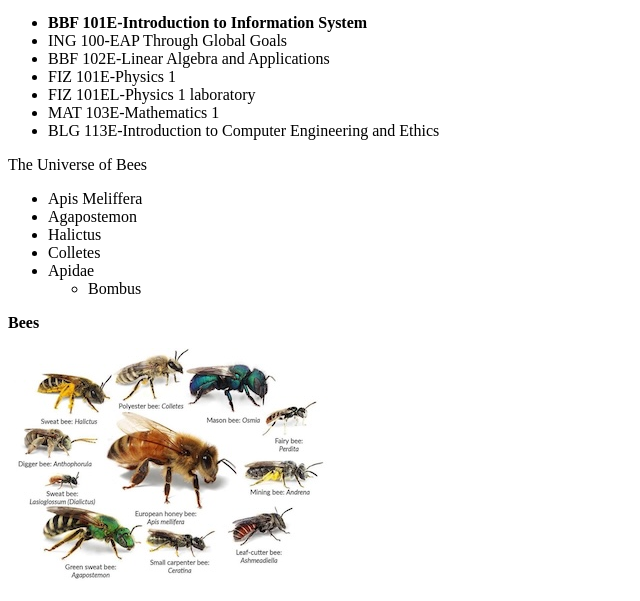
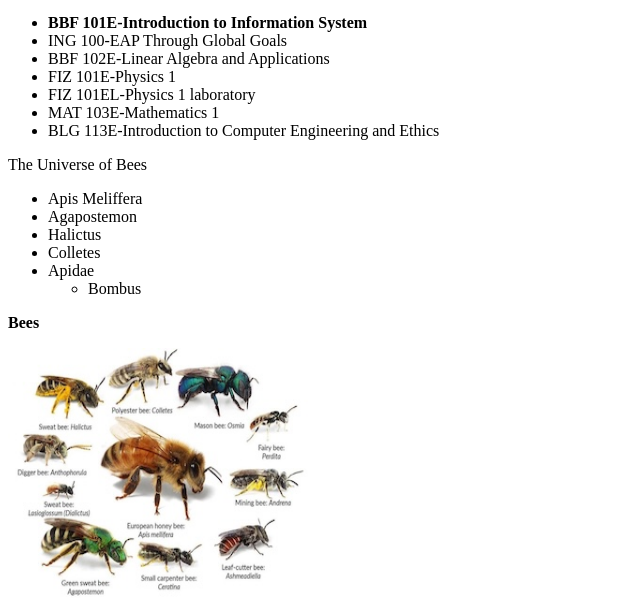
Before and after one commit to ChingisO-O/Bees, a plain HTML site: page index.html in a window 1280 px wide. Shown: the part 342-943 px from the top of the page, without its empty margins (0-640 px from the left). Drawn offline with Linux system fonts and the light colour scheme.

Commit message:
Update index.html

```diff
--- a/index.html
+++ b/index.html
@@ -45,7 +45,7 @@
         </ul>
 
         <hl> <strong>Bees</strong></hl>
-        <p> <img src="bees.jpg"> </p>
+        <p> <img width="300" height="250" src="bees.jpg"> </p>
         <p> <a href="https://en.wikipedia.org/wiki/bee">Click here to more information  </a> </p>
 
         <table>
```
